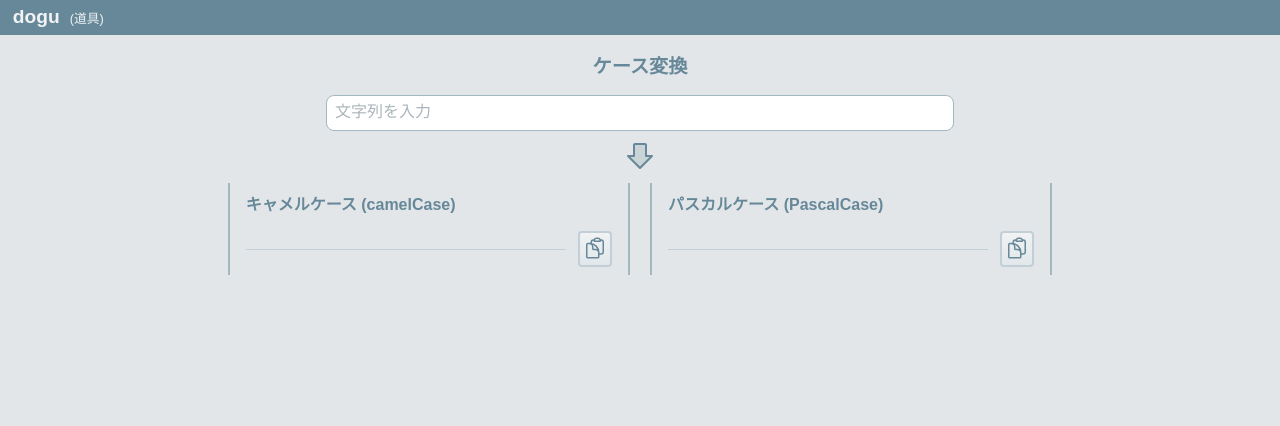
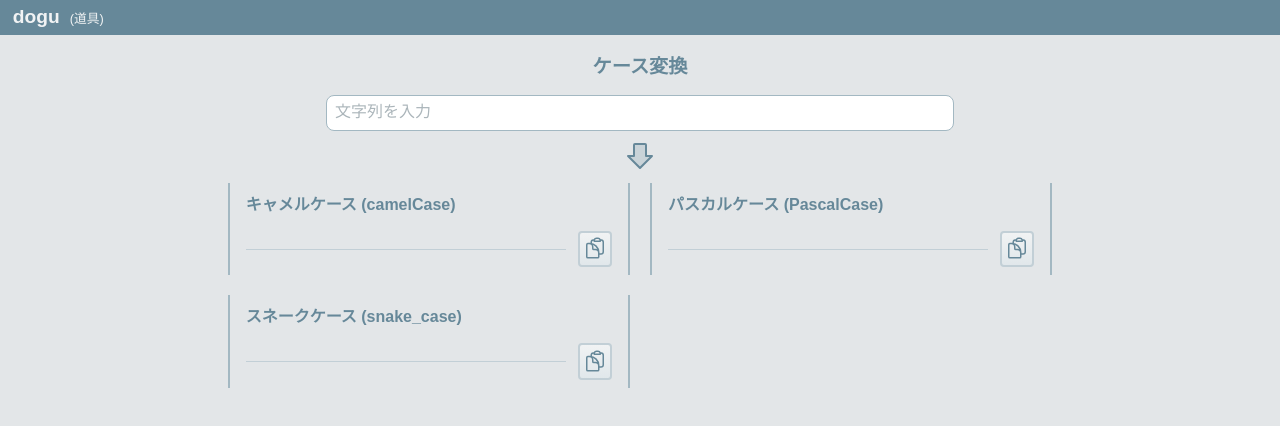
Before and after one commit to tris5572/dogu, a React (Vite) app: page /case-converter in a window 1280 px wide. Shown: the top 426 px of the page. Built offline with nearby package versions, Linux system fonts and the light colour scheme.

Commit message:
feat(pages): スネークケースへの変換を実装

```diff
--- a/src/components/pages/CaseConverter.tsx
+++ b/src/components/pages/CaseConverter.tsx
@@ -12,10 +12,12 @@ import { ResultText } from "../commons/ResultText";
 export function CaseConverter() {
   const [camelCase, setCamelCase] = useState("");
   const [pascalCase, setPascalCase] = useState("");
+  const [snakeCase, setSnakeCase] = useState("");
 
   const onChange = useCallback((value: string) => {
     setCamelCase(convertCase(value, { caseType: CaseType.Camel }));
     setPascalCase(convertCase(value, { caseType: CaseType.Pascal }));
+    setSnakeCase(convertCase(value, { caseType: CaseType.Snake }));
   }, []);
 
   return (
@@ -35,6 +37,9 @@ export function CaseConverter() {
         <Box title="パスカルケース (PascalCase)">
           <ResultText text={pascalCase} />
         </Box>
+        <Box title="スネークケース (snake_case)">
+          <ResultText text={snakeCase} />
+        </Box>
       </div>
     </div>
   );
```
